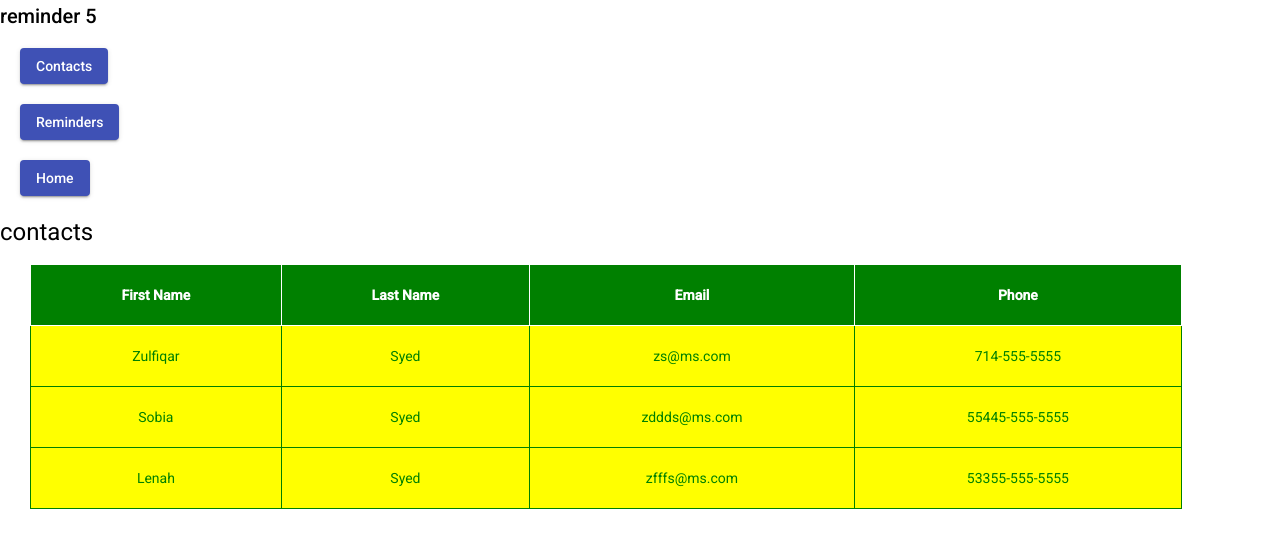
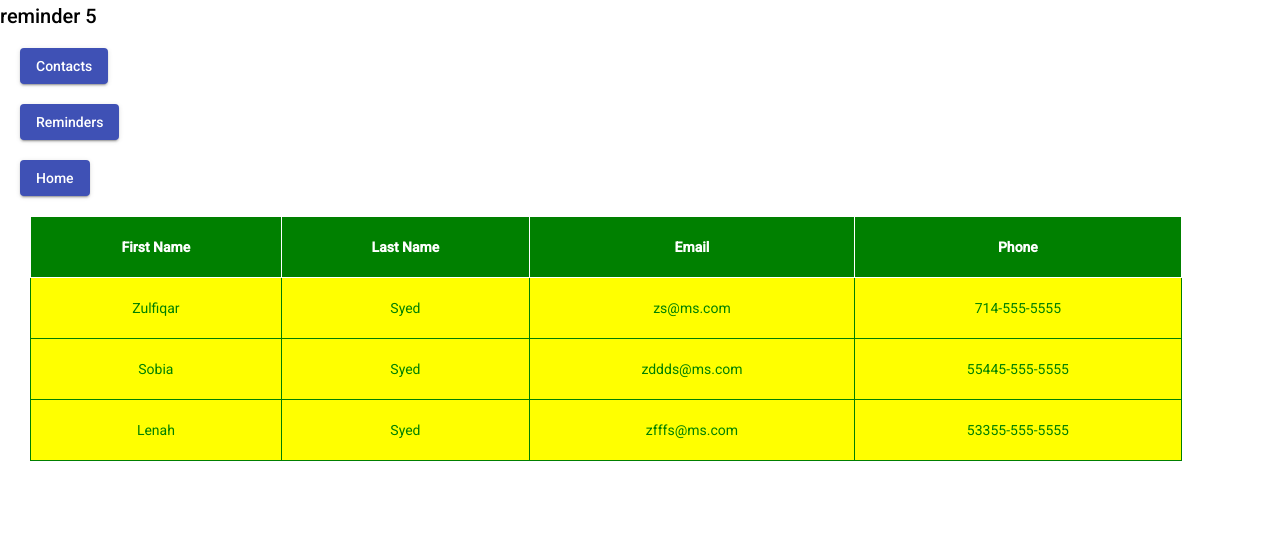
Before and after one commit to zulfiqar11/reminder5, an Angular app: page /contacts in a window 1280 px wide. Shown: the top 548 px of the page. Built offline with nearby package versions, Linux system fonts and the light colour scheme.

Commit message:
small test

```diff
--- a/src/app/contacts/contacts.component.html
+++ b/src/app/contacts/contacts.component.html
@@ -1,4 +1,3 @@
-<h1>contacts</h1>
 <table>
   <thead>
     <tr>
```
